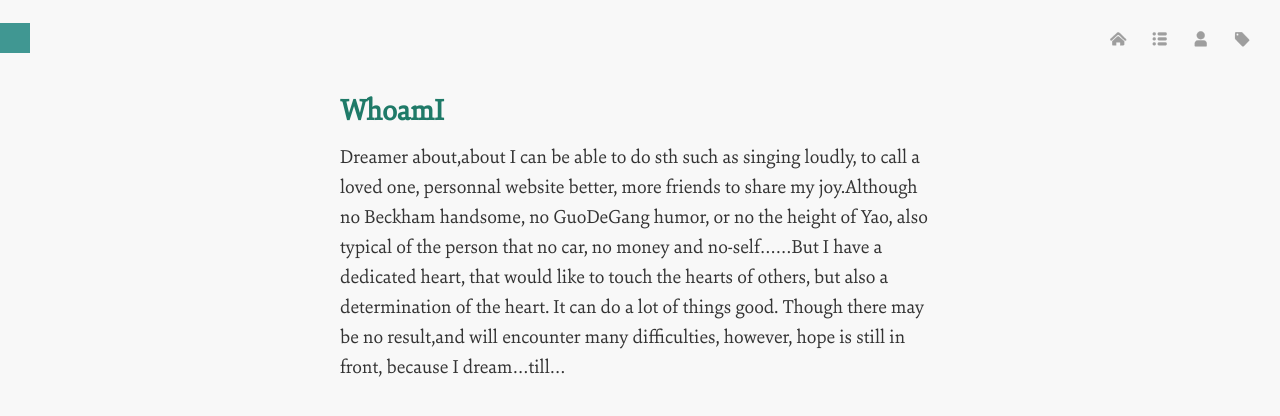
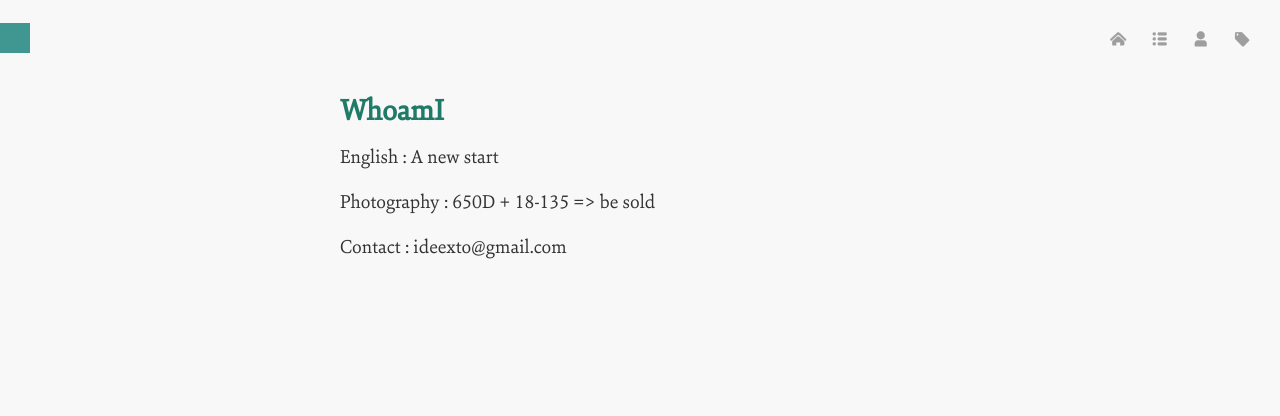
Before and after one commit to luolinjia/en, a Jekyll site: the page built from about/index.md, in a window 1280 px wide. Shown: the top 416 px of the page. Built offline with Jekyll 4.4.1, drawn with Linux system fonts in a browser that asks for light colours; Markdown is read by kramdown in place of the engine named in the settings; comment, search, counter and statistics services are not loaded.

Commit message:
Fix some words.

```diff
--- a/about/index.md
+++ b/about/index.md
@@ -1,9 +1,12 @@
 ---
 title: About me
 layout: page
-comments: yes
 ---
 
 # WhoamI
 
-Dreamer about,about I can be able to do sth such as singing loudly, to call a loved one, personnal website better, more friends to share my joy.Although no Beckham handsome, no GuoDeGang humor, or no the height of Yao, also typical of the person that no car, no money and no-self......But I have a dedicated heart, that would like to touch the hearts of others, but also a determination of the heart. It can do a lot of things good. Though there may be no result,and will encounter many difficulties, however, hope is still in front, because I dream...till...
+English : A new start
+
+Photography : 650D + 18-135 => be sold
+
+Contact : ideexto@gmail.com
```
